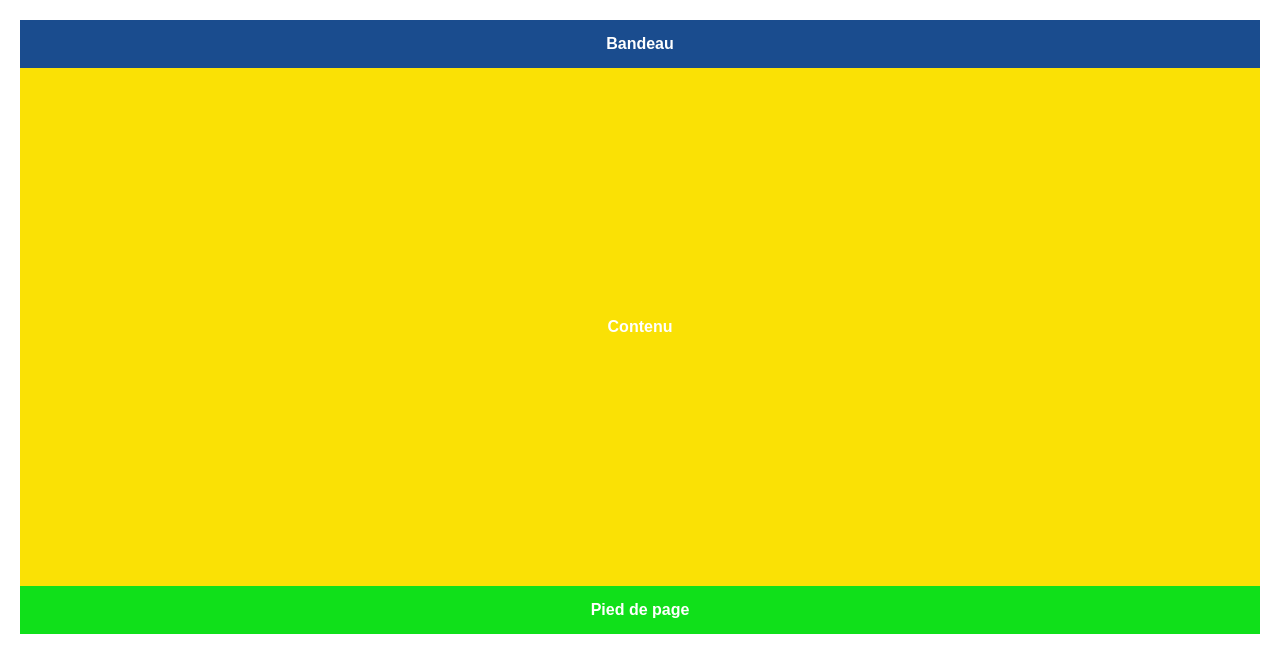
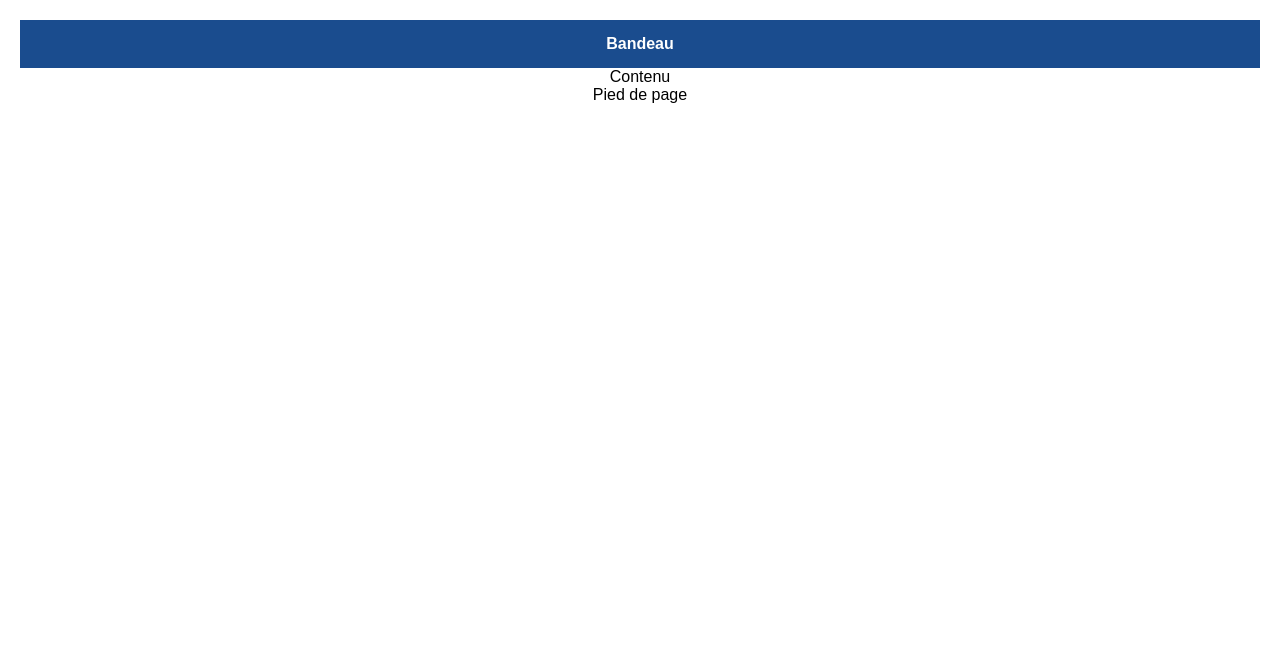
Before and after one commit to MH971/CSS-partie-1, a plain HTML site: page index.html in a window 1280 px wide. Drawn offline with Linux system fonts and the light colour scheme.

Commit message:
Code plus simple et changement de couleure
Updated the title and cleaned up the HTML structure by removing unnecessary div elements.

```diff
--- a/index.html
+++ b/index.html
@@ -2,26 +2,17 @@
 <html lang="fr">
 <head>
   <meta charset="UTF-8">
-  <title>CSS TP</title>
+  <title>TP CSS</title>
+  <link rel="stylesheet" href="style.css">
 
-  <link rel="stylesheet" href="style.css">
 </head>
+
 <body>
 
-  <div class="bandeau">
-    Bandeau
-  </div>
-
-  <div class="milieu">
-
-    <div class="colonne-gauche">
-        Contenu
-    </div>
-
-   <div class="Bas-page">
-    Pied de page
-
-   </div>
+  <div class="bandeau">Bandeau</div>
+  <div class="contenu">Contenu</div>
+  <div class="pied-page">Pied de page</div>
 
 </body>
+
 </html>
```
